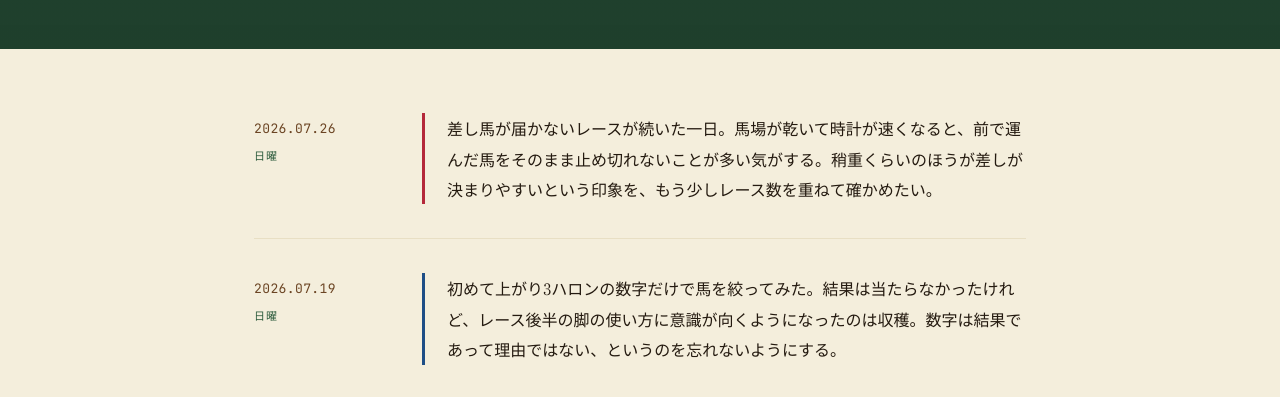
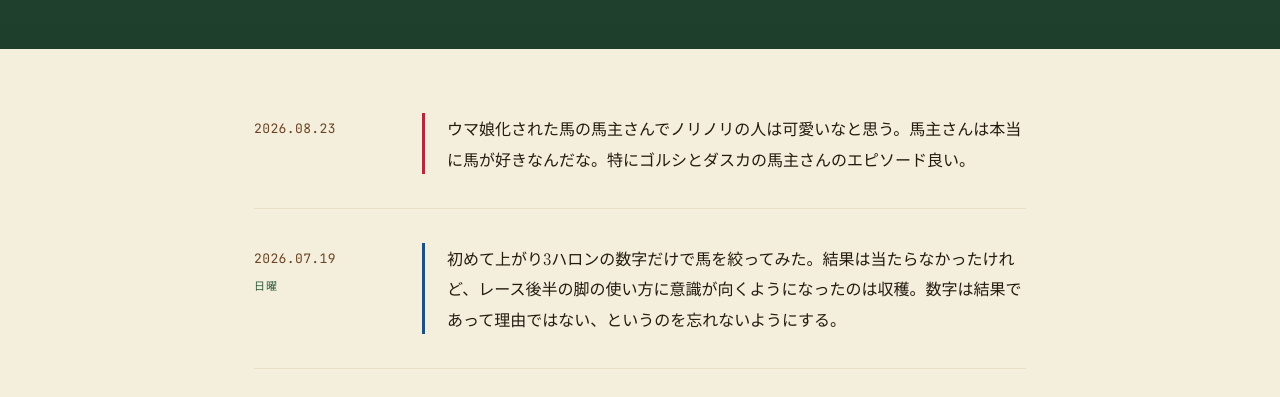
Before and after one commit to Azaleacreativeroom888/fan-keiba, a plain HTML site: page blog.html in a window 1280 px wide. Shown: the part 353-750 px from the top of the page. Drawn offline with Linux system fonts and the light colour scheme.

Commit message:
Update blog.html

```diff
--- a/blog.html
+++ b/blog.html
@@ -113,9 +113,9 @@
 <main>
 
   <article class="entry">
-    <div class="entry-date">2026.07.26<span class="weekday">日曜</span></div>
+    <div class="entry-date">2026.08.23</div>
     <div class="entry-body">
-      <p>差し馬が届かないレースが続いた一日。馬場が乾いて時計が速くなると、前で運んだ馬をそのまま止め切れないことが多い気がする。稍重くらいのほうが差しが決まりやすいという印象を、もう少しレース数を重ねて確かめたい。</p>
+      <p>ウマ娘化された馬の馬主さんでノリノリの人は可愛いなと思う。馬主さんは本当に馬が好きなんだな。特にゴルシとダスカの馬主さんのエピソード良い。</p>
     </div>
   </article>
 
```
